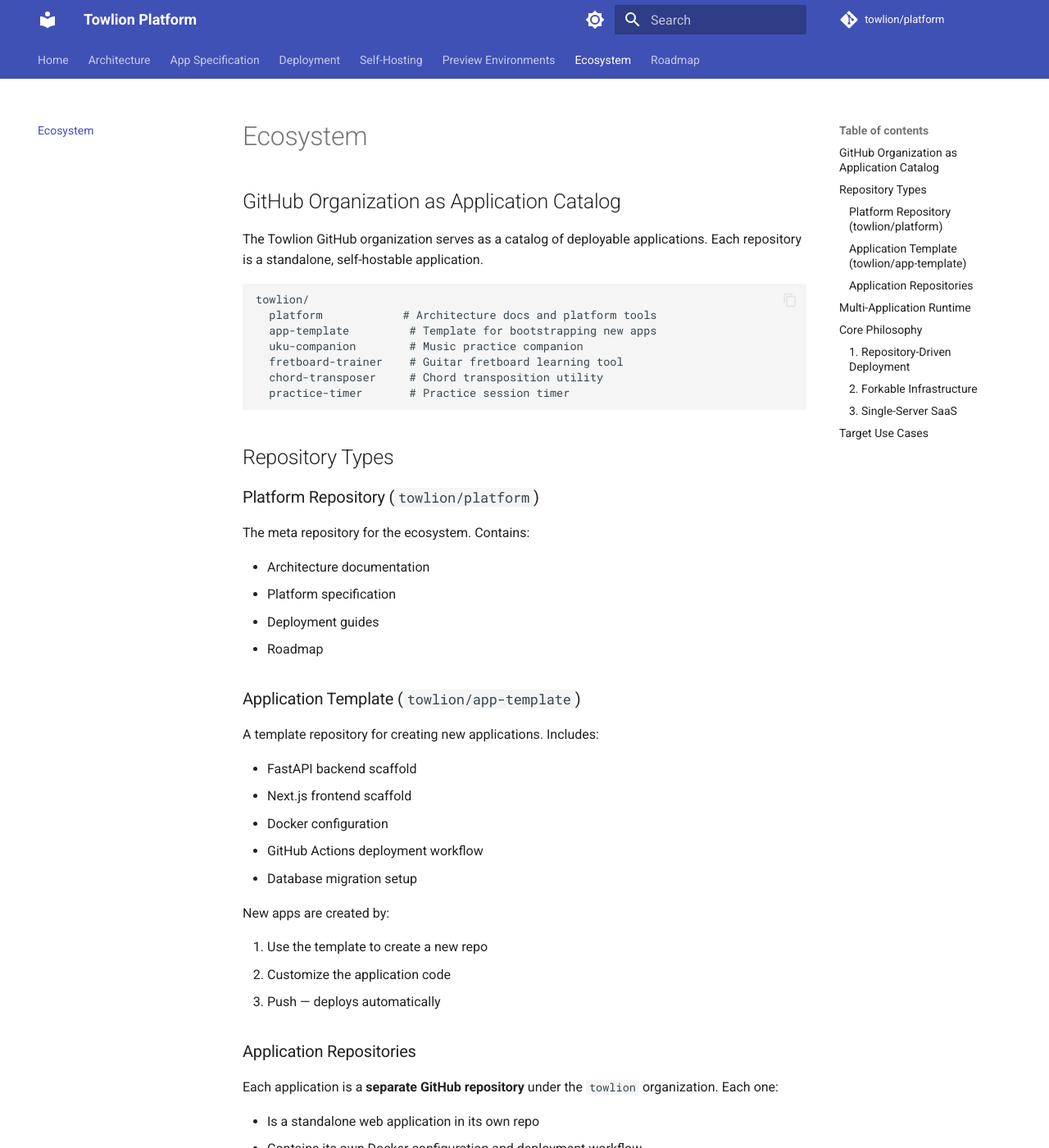
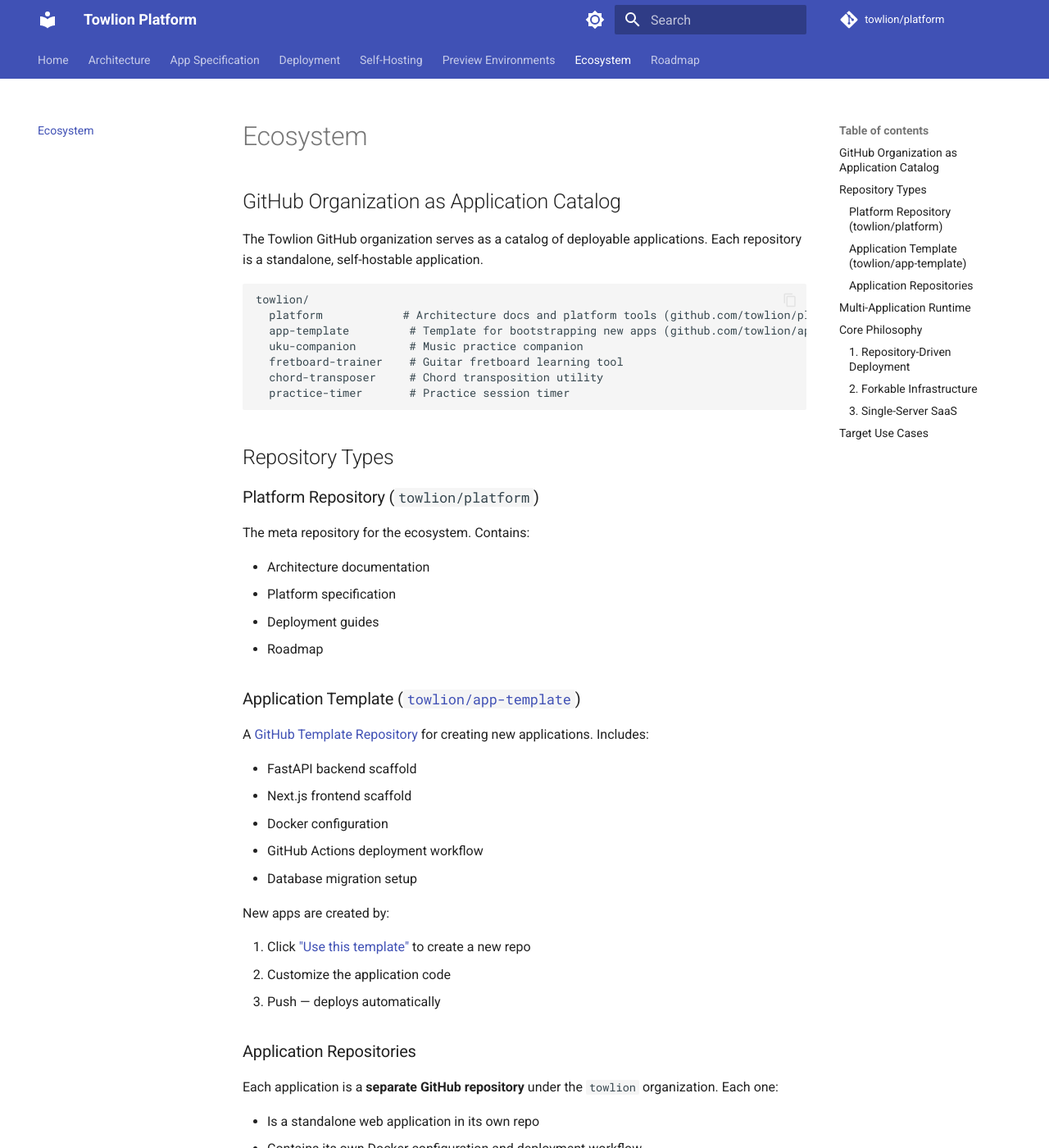
Before and after one commit to towlion/platform, an MkDocs documentation site: the page built from docs/ecosystem.md, in a window 1280 px wide and 1400 px high. Shown: the whole window at 82% size. Built offline with MkDocs 1.6.1 and Material for MkDocs 9.7.7, drawn with Linux system fonts in a browser that asks for light colours; comment, search, counter and statistics services are not loaded; some of the changed text lies outside the part shown.

Commit message:
docs: link ecosystem page to app-template repo
Co-Authored-By: Claude Opus 4.6 (1M context) <noreply@anthropic.com>

````diff
--- a/docs/ecosystem.md
+++ b/docs/ecosystem.md
@@ -6,8 +6,8 @@ The Towlion GitHub organization serves as a catalog of deployable applications.
 
 ```
 towlion/
-  platform            # Architecture docs and platform tools
-  app-template         # Template for bootstrapping new apps
+  platform            # Architecture docs and platform tools (github.com/towlion/platform)
+  app-template         # Template for bootstrapping new apps (github.com/towlion/app-template)
   uku-companion        # Music practice companion
   fretboard-trainer    # Guitar fretboard learning tool
   chord-transposer     # Chord transposition utility
@@ -25,9 +25,9 @@ The meta repository for the ecosystem. Contains:
 - Deployment guides
 - Roadmap
 
-### Application Template (`towlion/app-template`)
+### Application Template ([`towlion/app-template`](https://github.com/towlion/app-template))
 
-A template repository for creating new applications. Includes:
+A [GitHub Template Repository](https://github.com/towlion/app-template) for creating new applications. Includes:
 
 - FastAPI backend scaffold
 - Next.js frontend scaffold
@@ -37,7 +37,7 @@ A template repository for creating new applications. Includes:
 
 New apps are created by:
 
-1. Use the template to create a new repo
+1. Click ["Use this template"](https://github.com/towlion/app-template/generate) to create a new repo
 2. Customize the application code
 3. Push — deploys automatically
 
@@ -49,6 +49,7 @@ Each application is a **separate GitHub repository** under the `towlion` organiz
 - Contains its own Docker configuration and deployment workflow
 - Can be forked and self-hosted independently
 - Follows the [application specification](spec.md)
+- Follows the platform's [governance policies](governance.md), including branch protection, PR requirements, and commit conventions
 
 ## Multi-Application Runtime
 
````
